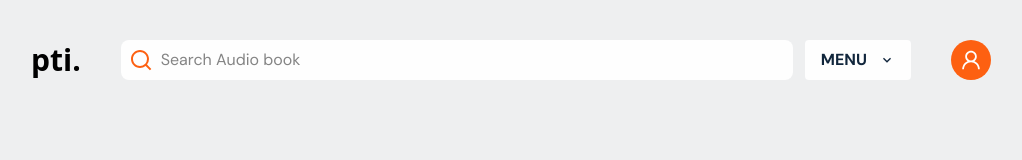
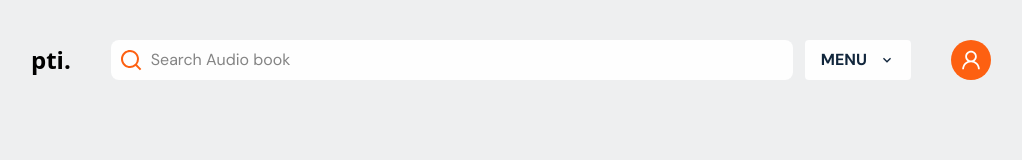
Before and after one commit to sakib-h/quad-technical-test, a Next.js app: page / in a window 1280 px wide. Shown: the top 160 px of the page, without its empty margins (129-1151 px from the left). Built offline with nearby package versions, Linux system fonts and the light colour scheme; a web font is replaced by a local one.

Commit message:
some css fixed on navbar

```diff
--- a/components/Navbar.jsx
+++ b/components/Navbar.jsx
@@ -4,10 +4,11 @@ import DropdownMenu from "./DropDownMenu";
 
 const Navbar = () => {
     return (
-        <nav className="container">
-            <div className="flex justify-between items-center gap-5 md:gap-10 pt-10">
+        <nav>
+            <div className="container">
+                <div className="flex justify-between items-center gap-5 md:gap-10 py-4 md:pt-10">
                     <div className="logo">
-                    <h1 className="text-3xl font-bold">pti.</h1>
+                        <h1 className="text-2xl font-bold">pti.</h1>
                     </div>
                     <div className="search-bar flex-grow ">
                         <div className="flex flex-row gap-3">
@@ -28,6 +29,8 @@ const Navbar = () => {
                         <AiOutlineUser className="text-2xl text-primary" />
                     </div>
                 </div>
+            </div>
+            <hr className="w-full border-[1px] border-[#8484841a] md:hidden" />
         </nav>
     );
 };
```
Lines whose indentation alone changed are shown as unchanged.
